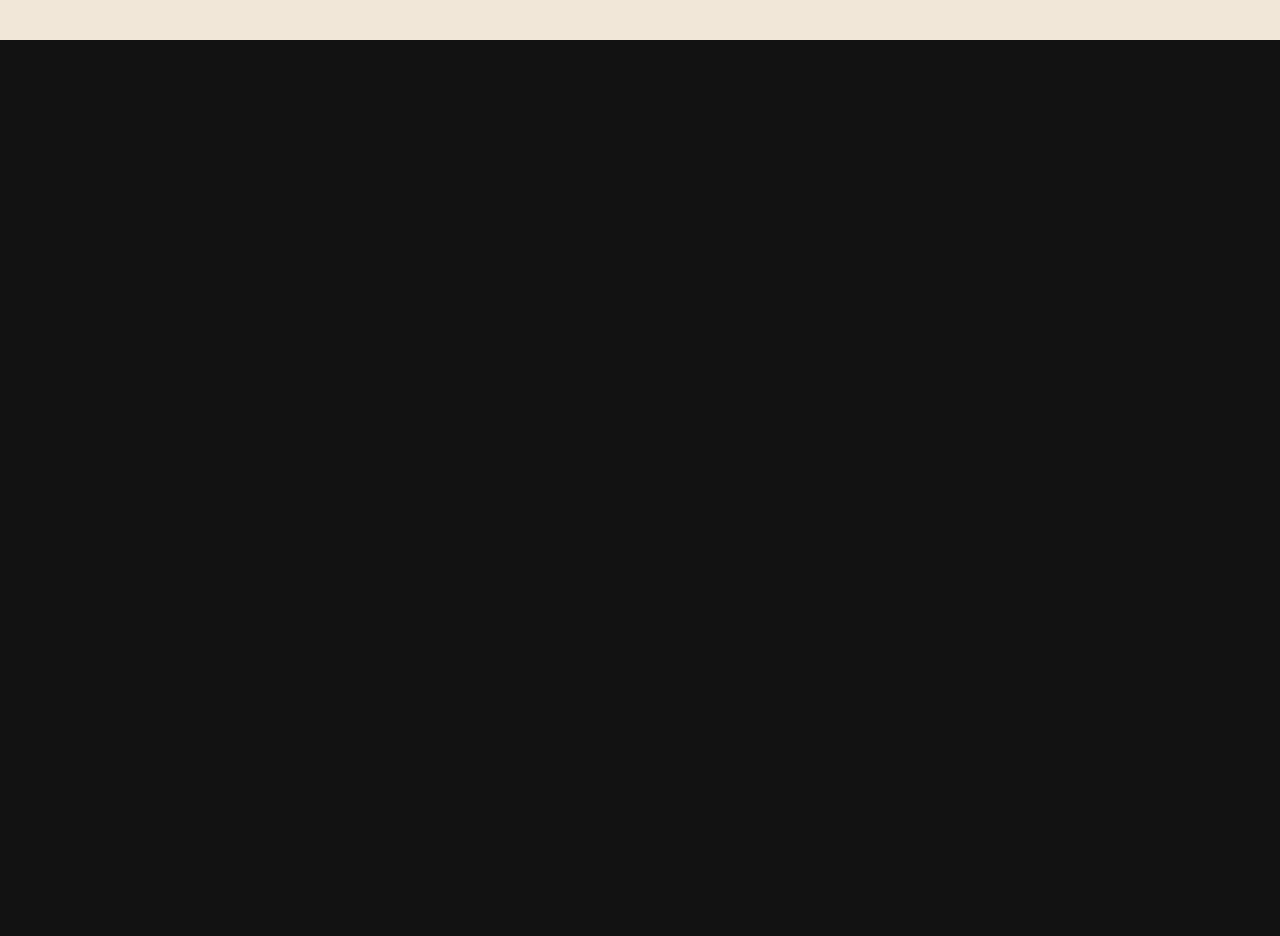
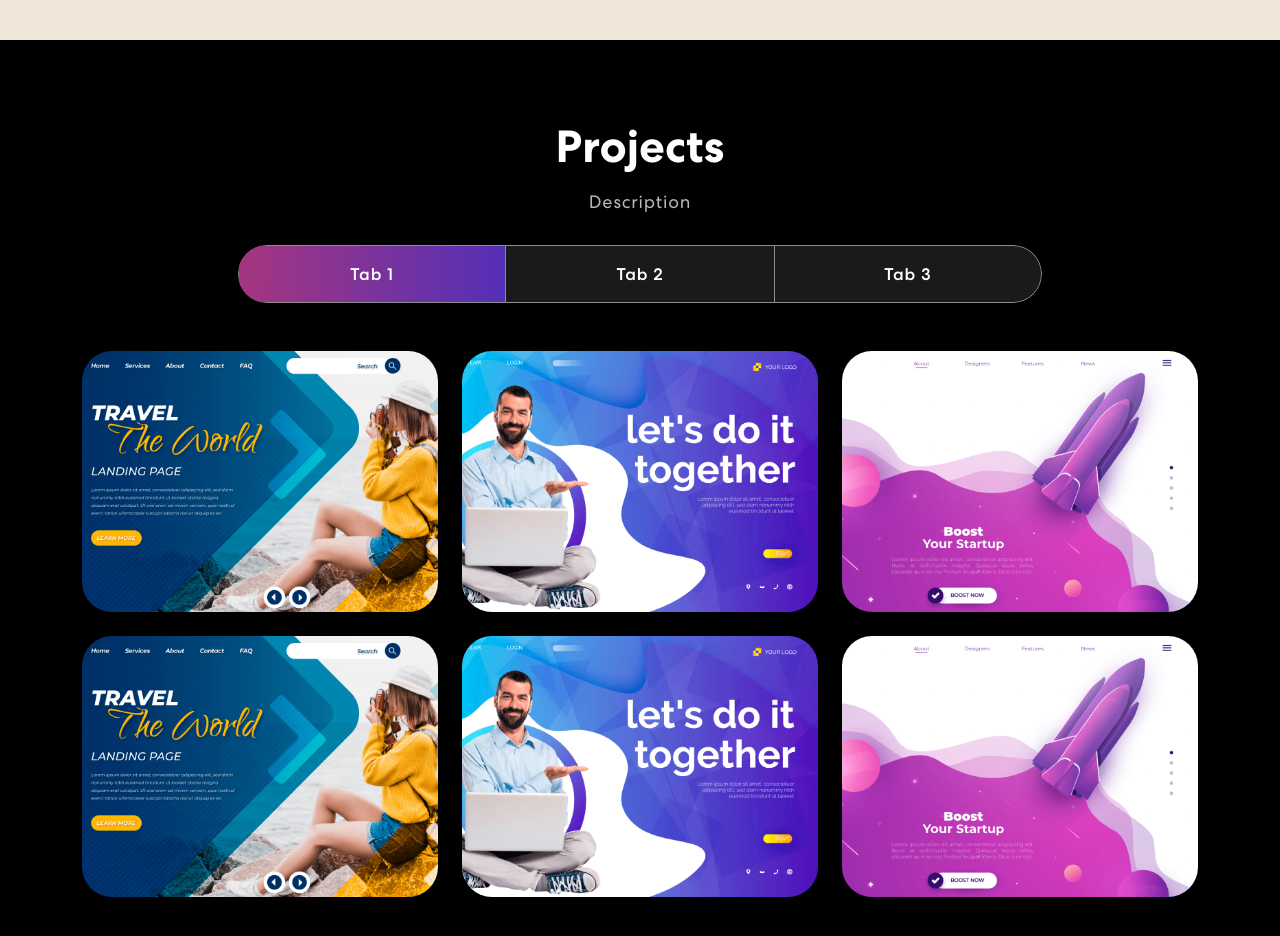
Before and after one commit to amandawangg/my-portfolio, a React (Create React App) app: page / in a window 1280 px wide. Shown: the part 1320-2256 px from the top of the page. Before the commit the page ends 1360 px from the top, so only its background shows below. Built offline with nearby package versions, Linux system fonts and the light colour scheme.

Commit message:
worked on Skills

```diff
--- a/package.json
+++ b/package.json
@@ -11,6 +11,8 @@
     "react-bootstrap": "^2.9.2",
     "react-bootstrap-icons": "^1.10.3",
     "react-dom": "^18.2.0",
+    "react-multi-carousel": "^2.8.4",
+    "react-on-screen": "^2.1.1",
     "react-scripts": "5.0.1",
     "web-vitals": "^2.1.4"
   },
--- a/src/App.js
+++ b/src/App.js
@@ -2,6 +2,7 @@
 import { NavBar } from "./components/NavBar";
 import { Banner } from "./components/Banner";
 import { Skills } from "./components/Skills";
+import { Projects } from "./components/Projects";
 import 'bootstrap/dist/css/bootstrap.min.css';
 
 function App() {
@@ -10,6 +11,7 @@
       <NavBar/>
       <Banner />
       <Skills />
+      <Projects />
     </div>
   );
 }
--- /dev/null
+++ b/src/components/ProjectCard.js
@@ -0,0 +1,15 @@
+import { Col } from "react-bootstrap";
+
+export const ProjectCard = ({ title, description, imgUrl }) => {
+  return (
+    <Col size={12} sm={6} md={4}>
+      <div className="proj-imgbx">
+        <img src={imgUrl} alt="Project Image" />
+        <div className="proj-txtx">
+          <h4>{title}</h4>
+          <span>{description}</span>
+        </div>
+      </div>
+    </Col>
+  )
+}
--- /dev/null
+++ b/src/components/Projects.js
@@ -0,0 +1,97 @@
+import { Tab, TabContainer, Nav, Container, Row, Col } from "react-bootstrap";
+import projImg1 from "../assets/img/project-img1.png";
+import projImg2 from "../assets/img/project-img2.png";
+import projImg3 from "../assets/img/project-img3.png";
+import colorSharp2 from "../assets/img/color-sharp2.png";
+import { ProjectCard } from "./ProjectCard";
+// import 'animate.css';
+import TrackVisibility from 'react-on-screen';
+
+export const Projects = () => {
+    const projects = [
+        {
+          title: "Search Engine",
+          description: "Backend Project",
+          imgUrl: projImg1,
+        },
+        {
+          title: "Business Startup",
+          description: "Design & Development",
+          imgUrl: projImg2,
+        },
+        {
+          title: "Business Startup",
+          description: "Design & Development",
+          imgUrl: projImg3,
+        },
+        {
+          title: "Business Startup",
+          description: "Design & Development",
+          imgUrl: projImg1,
+        },
+        {
+          title: "Business Startup",
+          description: "Design & Development",
+          imgUrl: projImg2,
+        },
+        {
+          title: "Business Startup",
+          description: "Design & Development",
+          imgUrl: projImg3,
+        },
+      ];
+
+      return (
+        <section className="project" id="projects">
+          <Container>
+            <Row>
+              <Col size={12}>
+                <TrackVisibility>
+                  {({ isVisible }) =>
+                  <div className={isVisible ? "animate__animated animate__fadeIn": ""}>
+                    <h2>Projects</h2>
+                    <p>Description</p>
+                    <Tab.Container id="projects-tabs" defaultActiveKey="first">
+                      <Nav variant="pills" className="nav-pills mb-5 justify-content-center align-items-center" id="pills-tab">
+                        <Nav.Item>
+                          <Nav.Link eventKey="first">Tab 1</Nav.Link>
+                        </Nav.Item>
+                        <Nav.Item>
+                          <Nav.Link eventKey="second">Tab 2</Nav.Link>
+                        </Nav.Item>
+                        <Nav.Item>
+                          <Nav.Link eventKey="third">Tab 3</Nav.Link>
+                        </Nav.Item>
+                      </Nav>
+                      <Tab.Content id="slideInUp" className={isVisible ? "animate__animated animate__slideInUp" : ""}>
+                        <Tab.Pane eventKey="first">
+                          <Row>
+                            {
+                              projects.map((project, index) => {
+                                return (
+                                  <ProjectCard
+                                    key={index}
+                                    {...project}
+                                    />
+                                )
+                              })
+                            }
+                          </Row>
+                        </Tab.Pane>
+                        <Tab.Pane eventKey="section">
+                          <p>Description</p>
+                        </Tab.Pane>
+                        <Tab.Pane eventKey="third">
+                          <p>Description</p>
+                        </Tab.Pane>
+                      </Tab.Content>
+                    </Tab.Container>
+                  </div>}
+                </TrackVisibility>
+              </Col>
+            </Row>
+          </Container>
+          <img className="background-image-right" src={colorSharp2} alt="Project Image"></img>
+        </section>
+      )
+}
```
Also changed, not shown: 1 other file (tests, documents, lock files or other folders).
